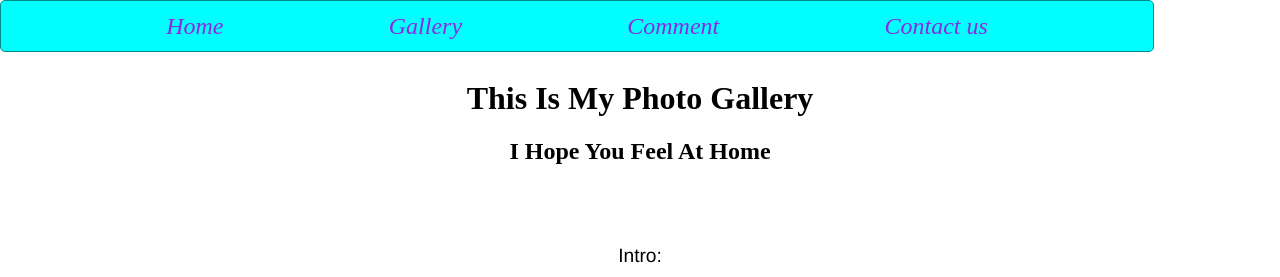
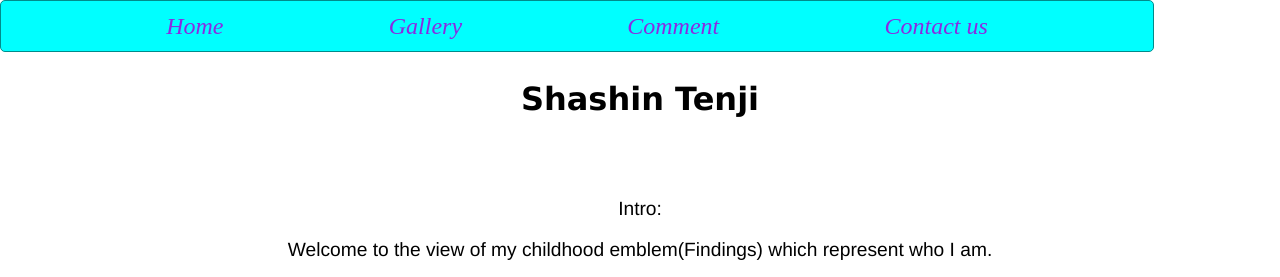
Before and after one commit to SamuelGatonga/Sam-photography-website, a plain HTML site: page index.html in a window 1280 px wide. Shown: the top 277 px of the page. Drawn offline with Linux system fonts and the light colour scheme.

Commit message:
first commit

```diff
--- a/index.css
+++ b/index.css
@@ -20,6 +20,9 @@ a {
 .Header {
     margin-top: 80px;
     text-align: center;
+    font-family: Verdana, Geneva, Tahoma, sans-serif;
+    font-style: normal;
+    font-weight: 600;
 }
 .Anime {
     border: 1px solid crimson;
--- a/index.html
+++ b/index.html
@@ -22,8 +22,7 @@
         </div>
     </nav>
     <header class="Header">
-        <h1>This Is My Photo Gallery</h1>
-        <h2>I Hope You Feel At Home</h2>
+        <h1>Shashin Tenji</h1>
     </header>
     <header class="Head">
         <p>Intro:</p>
```
